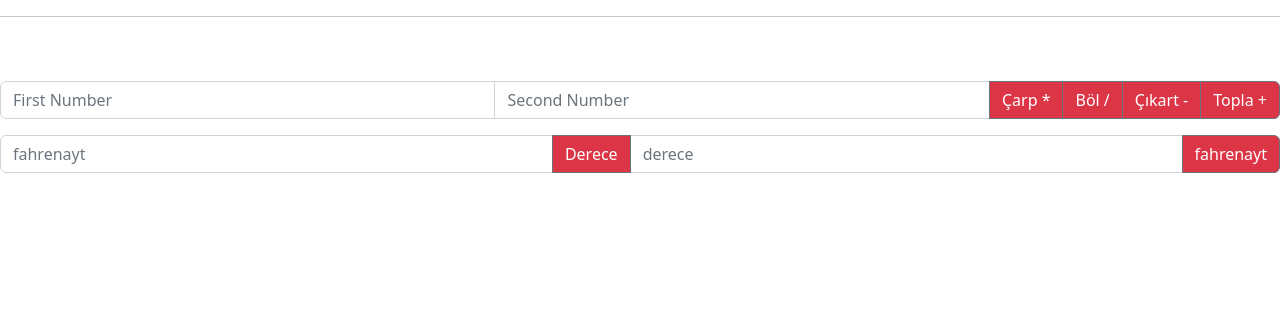
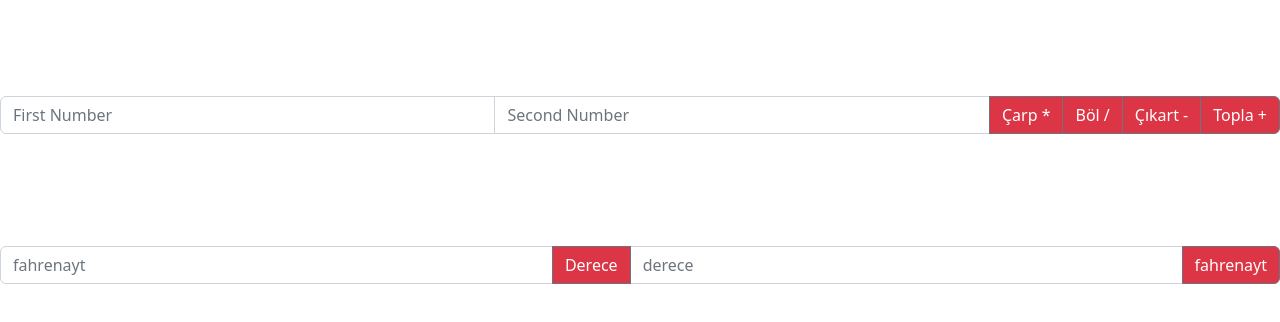
Before and after one commit to onurtahsin/calculator-and-converter, a plain HTML site: page calculator.html in a window 1280 px wide. Drawn offline with nearby package versions, Linux system fonts and the light colour scheme.

Commit message:
Update calculator.html

```diff
--- a/calculator.html
+++ b/calculator.html
@@ -10,27 +10,11 @@
     <title>Document</title>
 </head>
 <body>
-    <!-- <div class="container ">
-        <div class="row ">
-            <div class="col-2">
-                <input type="number" name="first" id="first" placeholder="First Number">
-            </div>
-            <div class="col-1">
-                <input type="text" name="" id="">
-            </div>
-            <div class="col-2">
-                <input type="number" name="second" id="second" placeholder="Second Number">
-            </div>
-            <div class="col-1">
 
-                <input type="button" value="Calculator" class="btn" id="btn" >
-            </div>
-        </div>
-    </div> -->
- <hr>
- <br>
- <br>
-
+<br>
+<br>
+<br>
+<br>
     <div class="input-group mb-3">
         <input id="first" type="text" class="form-control" form="el" placeholder="First Number"  value="">
         <input id="second" type="text" class="form-control" form="el" placeholder="Second Number" value="">
@@ -38,14 +22,16 @@
         <button id="bol" class="bol btn btn-outline-secondary btn-danger"  id="bol" type="button">Böl /</button>
         <button id="cık" class="cık btn btn-outline-secondary btn-danger" id="cık" type="button">Çıkart -</button>
         <button id="top" class="top btn btn-outline-secondary btn-danger" id="topla" type="button">Topla +</button>
-        <!-- <button id="temiz" class="temizle btn btn-outline-secondary btn-danger"  type="reset" value="submid">Temizle</button> -->
 
 
       </div>
       <div id="res" class="result">
 
       </div>
-
+      <br>
+      <br>
+      <br>
+      <br>
       <div class="derece input-group mb-3">
         <input id="fah" type="text" class="form-control" placeholder="fahrenayt"  value="">
         <button id="dereceye" class="carp btn btn-outline-secondary btn-danger " id="carp"  type="button">Derece</button>
```
